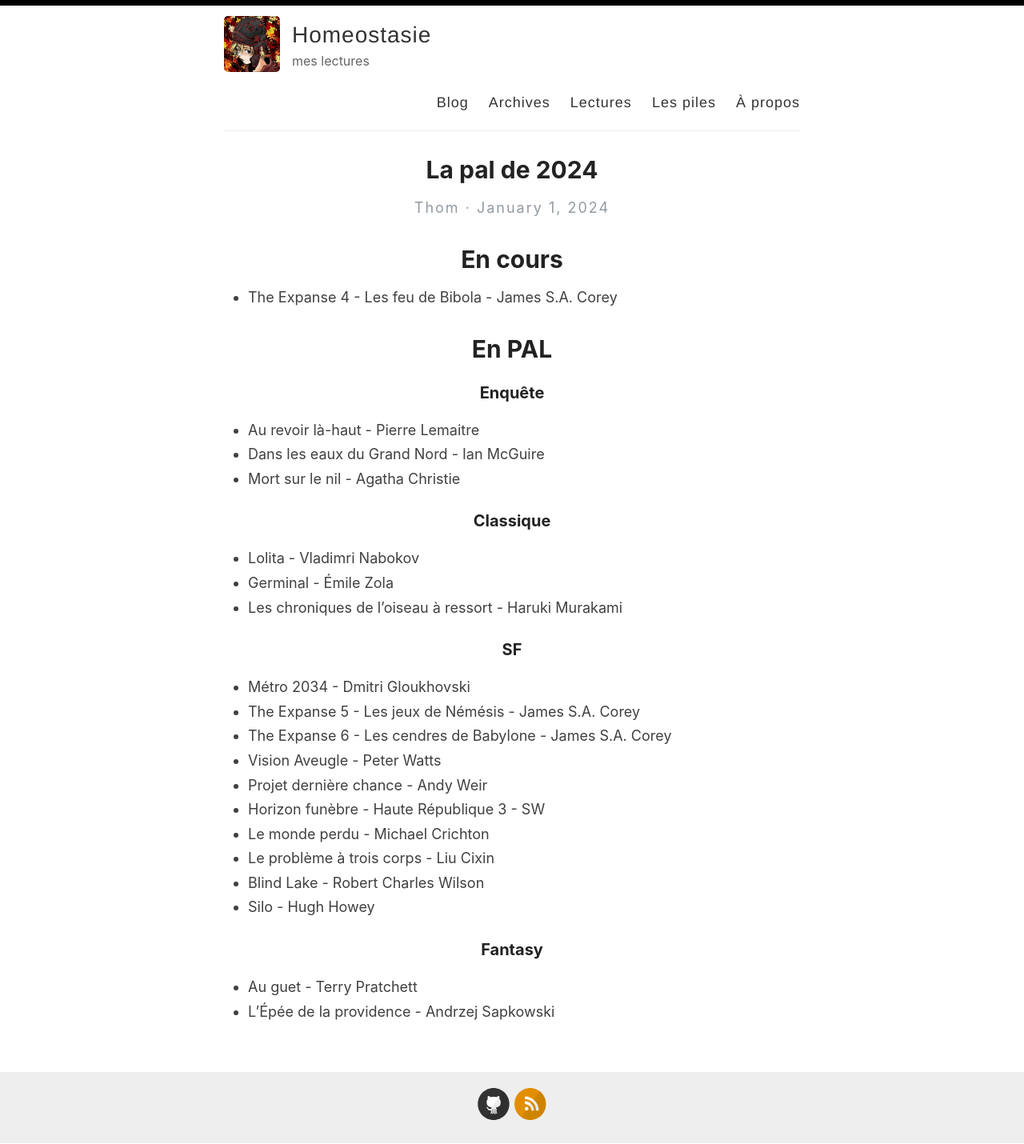
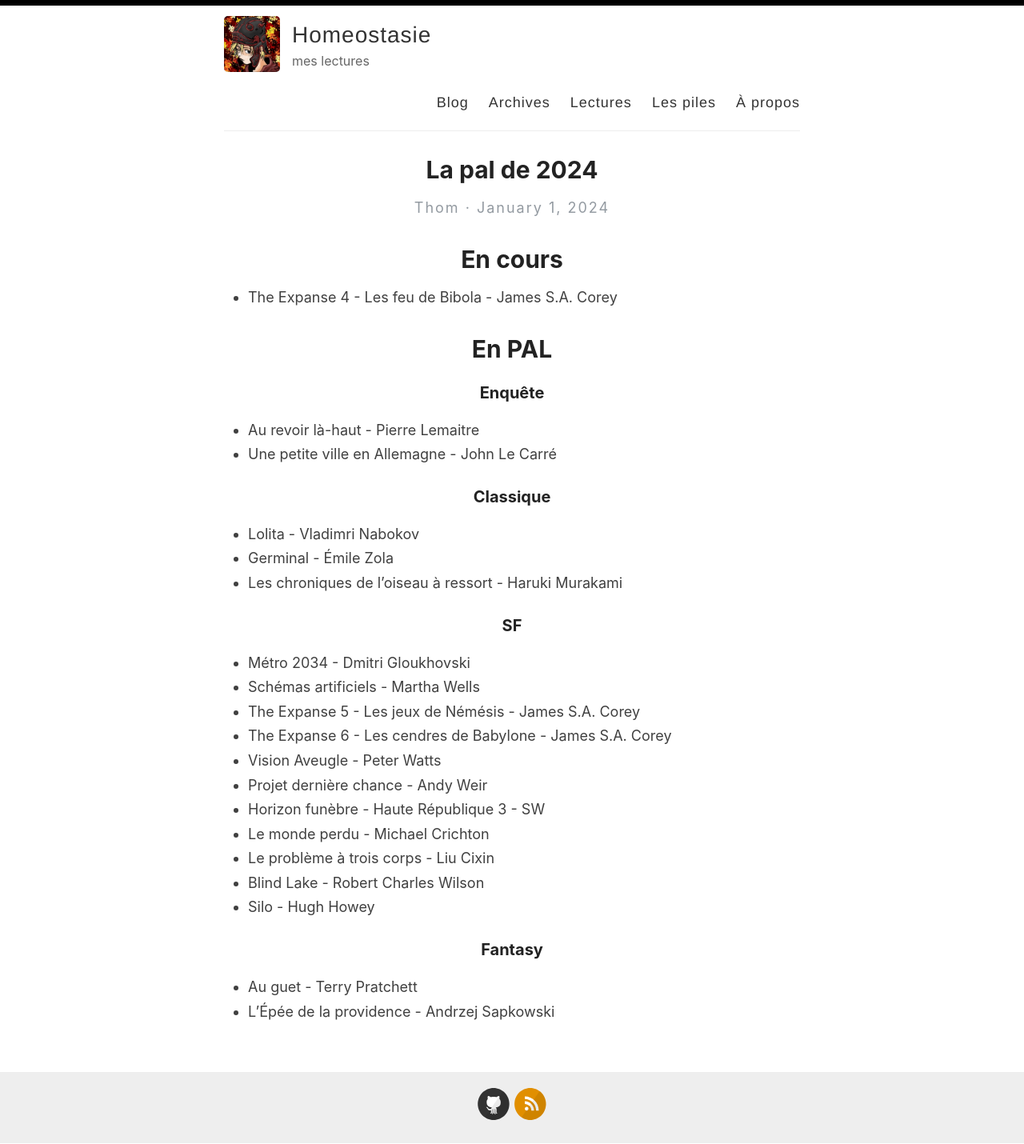
Before and after one commit to homeostasie/bouquins, a Jekyll site: the page built from _posts/2024-01-01-pal-2024.md, in a window 1280 px wide. Shown: the whole page at 80% size. Built offline with Jekyll 4.4.1, drawn with Linux system fonts in a browser that asks for light colours.

Commit message:
petite modif de la pal

```diff
--- a/_posts/2024-01-01-pal-2024.md
+++ b/_posts/2024-01-01-pal-2024.md
@@ -14,9 +14,7 @@
 ### Enquête
 
 - Au revoir là-haut - Pierre Lemaitre
-- Dans les eaux du Grand Nord - Ian McGuire
-- Mort sur le nil - Agatha Christie
-
+- Une petite ville en Allemagne - John Le Carré
 
 ### Classique
 
@@ -28,6 +26,7 @@
 ### SF
 
 - Métro 2034 - Dmitri Gloukhovski
+- Schémas artificiels - Martha Wells
 - The Expanse 5 - Les jeux de Némésis - James S.A. Corey
 - The Expanse 6 - Les cendres de Babylone - James S.A. Corey
 - Vision Aveugle - Peter Watts
```
